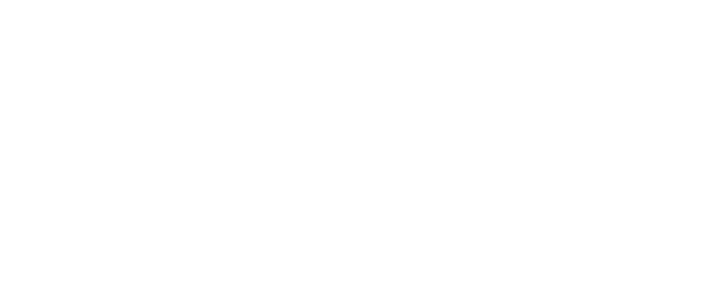
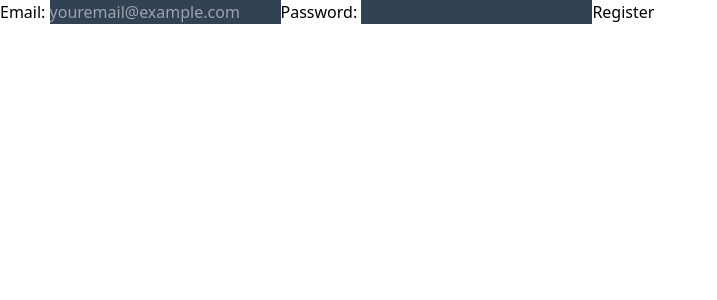
Before and after one commit to SantiagoRivanegra/quiz_react_firebase, a React (Create React App) app: page /signup in a window 1280 px wide. Before the commit this address had no page. Shown: the top 300 px of the page, without its empty margins (0-717 px from the left). Built offline with nearby package versions, Linux system fonts and the light colour scheme.

Commit message:
first register option

```diff
--- a/src/App.js
+++ b/src/App.js
@@ -7,6 +7,9 @@
 import FirstQuiz from './components/quiz/FirstQuiz'
 import PlayQuiz from './components/quiz/PlayQuiz.jsx'
 import Results from './components/quiz/Results.jsx'
+import UserRegister from './components/register/userRegister'
+
+import { AuthProvider } from './components/context/authContext'
 
 import { app } from './firebase-config'
 
@@ -14,12 +17,15 @@
   return (
     <BrowserRouter>
       <div className="App">
+        <AuthProvider>
           <Routes>
             <Route path="/" element={<LandingPage />}></Route>
+            <Route path="/signup" element={<UserRegister />}></Route>
             <Route path="/quiz" element={<FirstQuiz />}></Route>
             <Route path="/quiz/play" element={<PlayQuiz />}></Route>
             <Route path="/quiz/results" element={<Results />}></Route>
           </Routes>
+        </AuthProvider>
       </div>
     </BrowserRouter>
   );
--- a/src/components/cardQuestion/Card.jsx
+++ b/src/components/cardQuestion/Card.jsx
@@ -37,19 +37,20 @@
         <section>
           <h2 className="text-left mb-4 text-2xl font-semibold">Category: {questionsArray[questionCounter - 1].category}</h2>
 
-          <h2 className="font-bold">Question: {questionsArray[questionCounter - 1].question}</h2>
+          <h2 className="items-center font-bold">Question: {questionsArray[questionCounter - 1].question}</h2>
           {[
             ...questionsArray[questionCounter-1].incorrect_answers,
             questionsArray[questionCounter-1].correct_answer
             ].map((options,i) => {
               return (
                 <div
-                  className="border-dashed border-2 border-slate-900 rounded-xl text-center m-[5px] hover:bg-slate-500 cursor-pointer font-semibold w-[500px]"
+                  className="flex flex-col border-dashed border-2 border-slate-900 rounded-xl text-center m-[5px] hover:bg-slate-500 cursor-pointer font-semibold w-[500px]"
                   key={i}
-                  onClick={() => handleOption(options)}
                 >
                 <ToastContainer />
                 <button
+                  className="items-center"
+                  onClick={() => handleOption(options)}
                 >
                   {options}
                 </button>
--- /dev/null
+++ b/src/components/context/authContext.js
@@ -0,0 +1,18 @@
+import { createContext, useContext } from 'react'
+import { createUserWithEmailAndPassword } from 'firebase/auth'
+import { auth } from '../../firebase-config'
+
+export const authContext = createContext()
+
+export const useAuth = () => {
+  const context = useContext(authContext)
+  return context
+}
+
+export function AuthProvider({ children }) {
+  const signup = (email, password) => {
+    createUserWithEmailAndPassword(auth, email, password)
+}
+
+  return <authContext.Provider value={{ signup }}>{children}</authContext.Provider>
+}
--- a/src/components/landingPage/LandingPage.jsx
+++ b/src/components/landingPage/LandingPage.jsx
@@ -1,9 +1,17 @@
-import React, {Fragment} from 'react'
+import React, { Fragment } from 'react'
 import { Helmet } from 'react-helmet'
 import { HiOutlineCube } from 'react-icons/hi'
-import { Link } from 'react-router-dom'
+import { Link, useNavigate } from 'react-router-dom'
+
+import { useAuth } from '../context/authContext'
 
 const LandingPage = () => {
+  const navigate = useNavigate()
+
+  const signup = () => {
+    navigate('/signup')
+  }
+
   return (
       <Fragment>
         <Helmet>
@@ -29,10 +37,10 @@
                   <button className="btn btn-primary border-[1px] border-black bg-orange-500 rounded-[30px] cursor-pointer p-4 text-center w-[100%] hover:bg-orange-600"
                   >Login</button>
               </Link>
-              <Link to='/register'>
-                <button className="btn btn-primary border-[1px] border-black bg-yellow-400 rounded-[30px] cursor-pointer p-4 text-center w-[100%] hover:bg-yellow-500"
+                <button
+                  className="btn btn-primary border-[1px] border-black bg-yellow-400 rounded-[30px] cursor-pointer p-4 text-center w-[100%] hover:bg-yellow-500"
+                  onClick={signup}
                 >Signup</button>
-              </Link>
             </div>
           </section>
         </div>
--- a/src/components/register/userRegister.jsx
+++ b/src/components/register/userRegister.jsx
@@ -1,8 +1,62 @@
-import React from 'react'
+import React, { useState } from 'react'
+import { useNavigate } from 'react-router-dom'
+
+import { useAuth } from '../context/authContext'
 
 const UserRegister = () => {
+
+  const [user, setUser] = useState({
+    email: '',
+    password: ''
+  })
+
+  const { signup } = useAuth()
+  const navigate = useNavigate()
+  const [error, setError] = useState()
+
+  const handleChange = ({ target:{ name, value } }) => {
+    setUser({ ...user, [name]: value })
+  }
+
+  const handleSubmit = async (e) => {
+    e.preventDefault();
+    setError("");
+    try {
+      await signup(user.email, user.password);
+      navigate("/");
+    } catch (error) {
+      setError(error.message);
+    }
+  }
+
   return (
-    <div>userRegister</div>
+    <div>
+      {error && <p>{error}</p>}
+
+      <form onSubmit={handleSubmit}>
+        <label htmlFor="email">Email: </label>
+        <input
+          className="bg-slate-700"
+          type="text"
+          name="email"
+          placeholder="youremail@example.com"
+          onChange={handleChange}
+        />
+
+        <label htmlFor="password">Password: </label>
+        <input
+          className="bg-slate-700"
+          type="password"
+          name="password"
+          id="password"
+          onChange={handleChange}
+        />
+
+        <button>
+          Register
+        </button>
+      </form>
+    </div>
   )
 }
 
--- a/src/firebase-config.js
+++ b/src/firebase-config.js
@@ -1,5 +1,6 @@
 import { initializeApp } from "firebase/app";
-import { getFirestore } from "firebase/firestore";
+import { getFirestore } from "firebase/firestore"
+import { getAuth } from "firebase/auth";
 
 const firebaseConfig = {
   apiKey: "AIzaSyA9XEhIDzfgtXEeOxHLu-sJkBM2TneiPEI",
@@ -12,3 +13,4 @@
 
 export const app = initializeApp(firebaseConfig);
 export const database = getFirestore(app);
+export const auth = getAuth(app);
--- a/src/index.css
+++ b/src/index.css
@@ -1,7 +1,7 @@
 @tailwind base;
 @tailwind components;
 @tailwind utilities;
-
+/*
 body {
   margin: 0;
   font-family: -apple-system, BlinkMacSystemFont, 'Segoe UI', 'Roboto', 'Oxygen',
@@ -14,4 +14,4 @@
 code {
   font-family: source-code-pro, Menlo, Monaco, Consolas, 'Courier New',
     monospace;
-}
+} */
--- a/src/index.js
+++ b/src/index.js
@@ -9,7 +9,9 @@
 root.render(
   <Provider store={store}>
     <React.StrictMode>
-      <App />
+      <div>
+        <App />
+      </div>
     </React.StrictMode>
   </Provider>
 );
```
Lines whose indentation alone changed are shown as unchanged.
